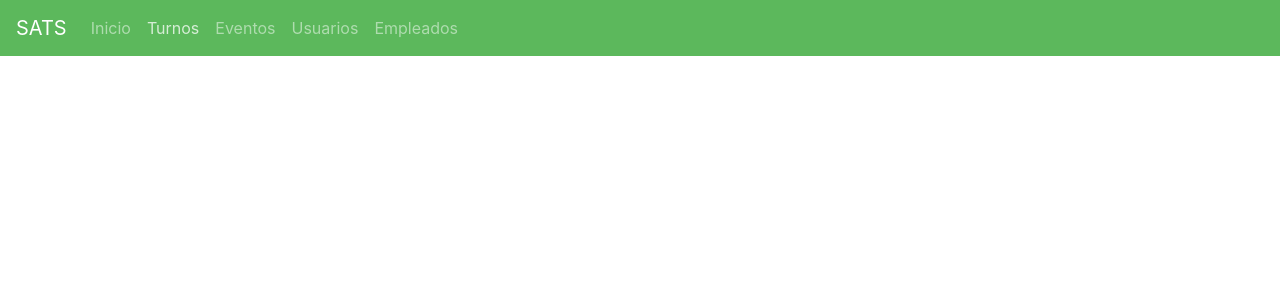
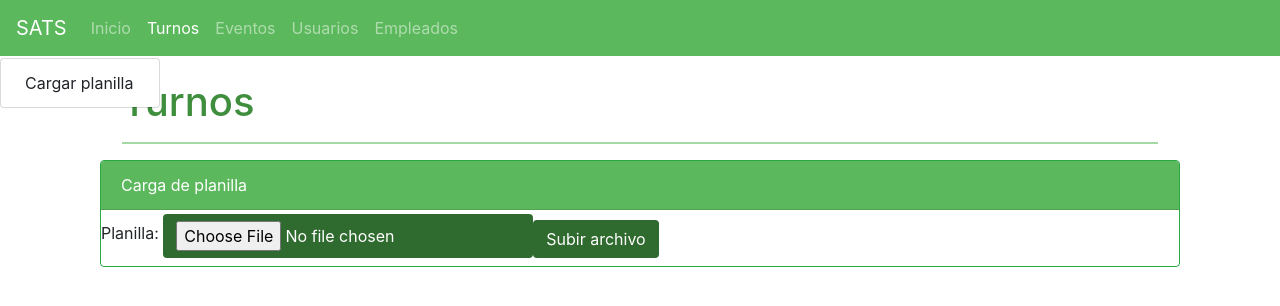
Before and after one commit to jmdevep/cliente-sats, a Vue app: page /turno/carga-planilla-turnos in a window 1280 px wide. Both pictures are taken after a click on the link "Turnos". Shown: the top 306 px of the page. Built offline with nearby package versions, Linux system fonts and the light colour scheme.

Commit message:
carga planilla

```diff
--- a/src/App.vue
+++ b/src/App.vue
@@ -12,7 +12,12 @@
                     <router-link to="/"><a class="nav-link" href="#">Inicio<span class="sr-only">(current)</span></a></router-link>
                 </li>
                 <li class="nav-item">
-                    <a class="nav-link" href="#">Turnos</a>
+                    <a class="nav-link dropdown-toggle" href="#" id="navbarDropdownMenuLink" data-toggle="dropdown" aria-haspopup="true" aria-expanded="false">
+                    Turnos
+                    </a>
+                    <div class="dropdown-menu" aria-labelledby="navbarDropdownMenuLink">
+                    <router-link to="/turno/carga-planilla-turnos"><a class="dropdown-item" href="#">Cargar planilla</a></router-link>
+                    </div>
                 </li>
                 <li class="nav-item">
                     <a class="nav-link" href="#">Eventos</a>
--- /dev/null
+++ b/src/components/turno/CargaPlanillaTurnos.vue
@@ -0,0 +1,52 @@
+<template>
+  <div class="container">
+      <h1 class="mainTitle">
+        Turnos
+        </h1>
+        <hr class="titleUnderline">
+        <div class="card border-success mb-3">
+            <div class="card-header greenBackground">Carga de planilla</div>
+            <div class="large-12 medium-12 small-12 cell">
+                <label>Planilla:
+                    <input type="file" id="archivo" ref="archivo" class="btn marginBefore tableHeadingBackground" v-on:change="cargarArchivo()"/>
+                </label>
+                <input type="submit" :disabled="disabled" value="Subir archivo" v-on:click="enviarArchivo()" class="btn marginBefore tableHeadingBackground">
+            </div>
+        </div>
+  </div>
+</template>
+<script>
+import axios from 'axios';
+  export default {
+    name: 'CargaPlanillaTurnos',
+    methods: {
+      cargarArchivo(){
+          this.archivo = this.$refs.archivo.files[0];
+      },
+      enviarArchivo(){
+          let formData = new FormData();
+          formData.append('archivo', this.archivo);
+
+          axios.post('http://localhost:4567/api/turno/cargar-planilla',
+            formData,
+            {
+                headers: {
+                    'Content-Type': 'multipart/form-data'
+                }
+            }
+            ).then(function(){
+                console.log('SUCCESS!!');
+            })
+            .catch(function(){
+                console.log('FAILURE!!');
+            });
+      }
+    },
+    data(){
+        return {
+            archivo: ''
+        }
+    },
+  }
+
+</script>
--- a/src/router/index.js
+++ b/src/router/index.js
@@ -9,6 +9,9 @@ const ListadoUsuario = () => import('@/components/usuario/ListadoUsuario');
 //Empleado
 const IngresoTurno = () => import('@/components/empleado/IngresoTurno');
 const RegistroEmpleado = () => import('@/components/empleado/RegistroEmpleado');
+
+//Turno
+const CargaPlanillaTurnos= () => import('@/components/turno/CargaPlanillaTurnos')
 
 
 
@@ -24,6 +27,7 @@ export default new Router({
     //Empleado
     {path: '/empleado/registro-empleado', name: 'RegistroEmpleado', component: RegistroEmpleado},
     {path: '/empleado/ingreso-turno', name: 'IngresoTurno', component: IngresoTurno},
+    {path: '/turno/carga-planilla-turnos', name: 'CargaPlanillaTurnos', component: CargaPlanillaTurnos},
 
   ]
 })
```
Also changed, not shown: 1 other file (tests, documents, lock files or other folders).
